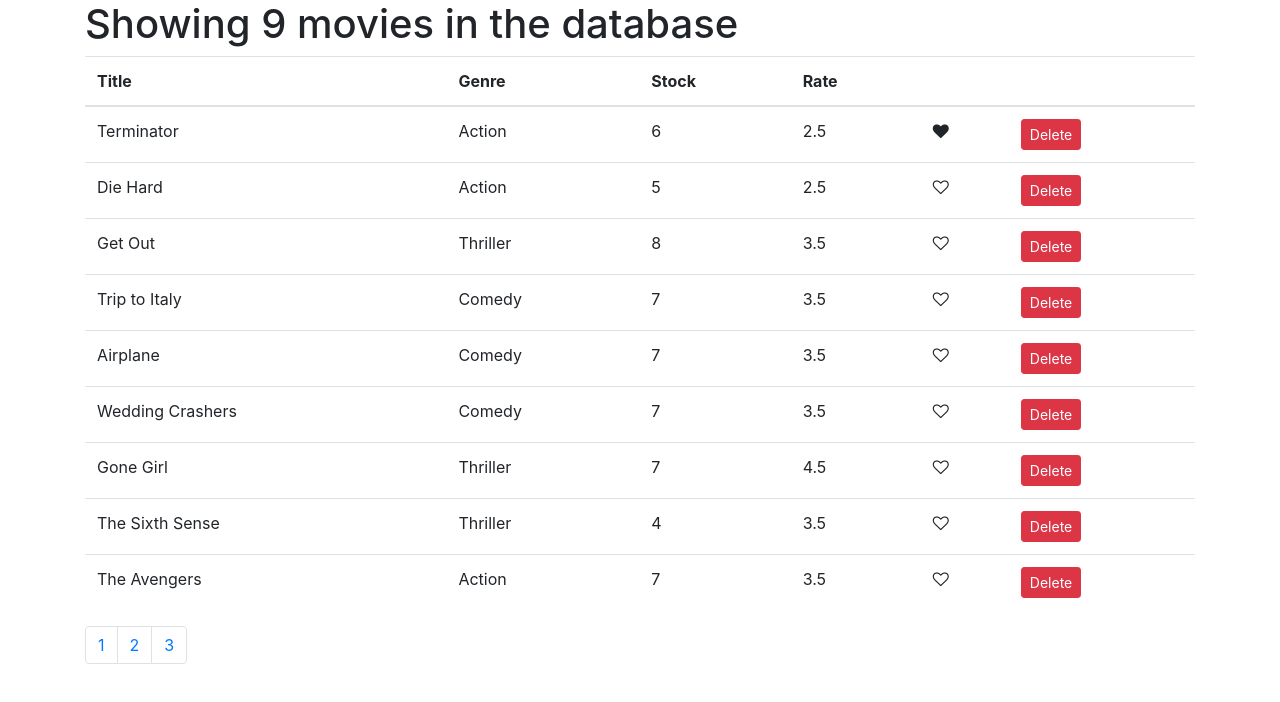
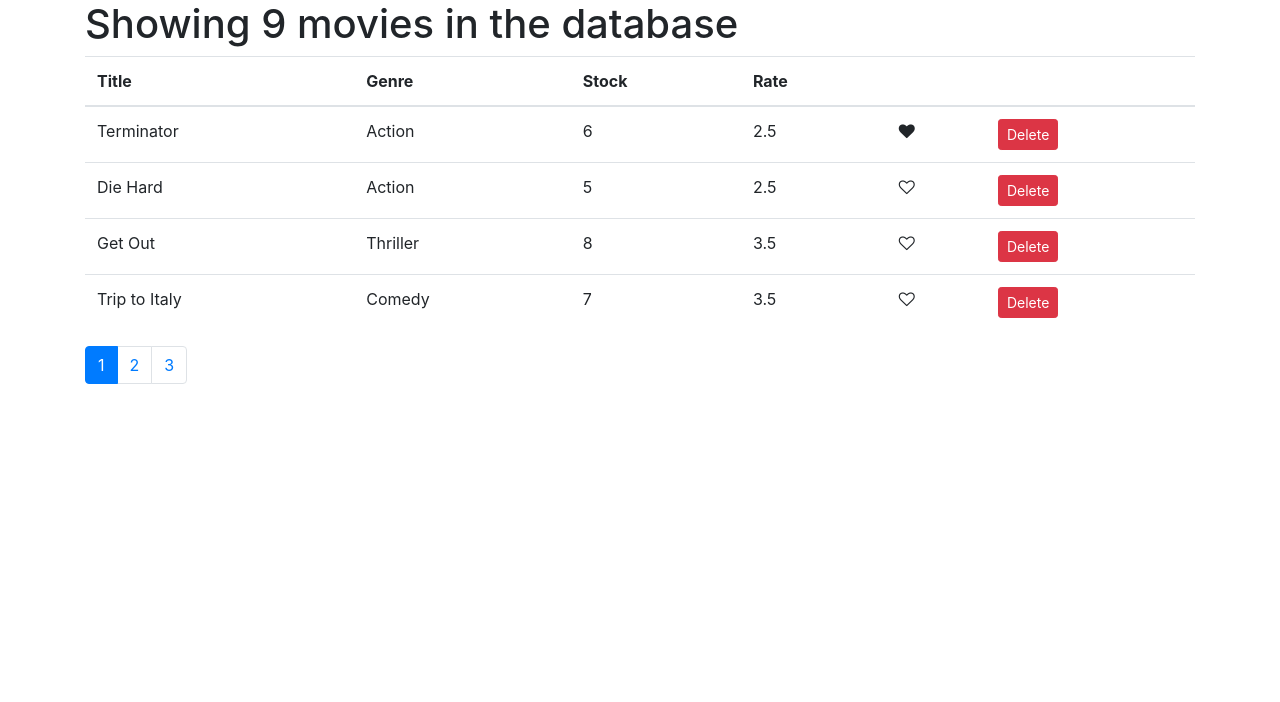
Before and after one commit to fedeaviles/vidly, a React (Create React App) app: page / in a window 1280 px wide. Shown: the top 702 px of the page. Built offline with nearby package versions, Linux system fonts and the light colour scheme.

Commit message:
add pagination

```diff
--- a/src/components/common/pagination.jsx
+++ b/src/components/common/pagination.jsx
@@ -2,7 +2,7 @@
 import _ from "lodash";
 
 const Pagination = (props) => {
-  const { itemsCount, pageSize } = props;
+  const { itemsCount, pageSize, currentPage, onPageChange } = props;
 
   const pagesCount = Math.ceil(itemsCount / pageSize);
   if (pagesCount === 1) return null;
@@ -11,8 +11,13 @@
     <nav>
       <ul className="pagination">
         {pages.map((page) => (
-          <li key={page} className="page-item">
-            <a className="page-link">{page}</a>
+          <li
+            key={page}
+            className={currentPage === page ? "page-item active" : "page-item"}
+          >
+            <button className="page-link" onClick={() => onPageChange(page)}>
+              {page}
+            </button>
           </li>
         ))}
       </ul>
--- a/src/components/movies.jsx
+++ b/src/components/movies.jsx
@@ -2,9 +2,10 @@
 import { getMovies } from "../services/fakeMovieService";
 import Like from "./common/like";
 import Pagination from "./common/pagination";
+import { paginate } from "../utils/pagination";
 
 class Movies extends Component {
-  state = { movies: getMovies(), pageSize: 4 };
+  state = { movies: getMovies(), pageSize: 4, currentPage: 1 };
 
   handleLike = (movie) => {
     const movies = [...this.state.movies];
@@ -21,7 +22,7 @@
   };
 
   handlePageChange = (page) => {
-    console.log(page);
+    this.setState({ currentPage: page });
   };
 
   renderTitle() {
@@ -32,8 +33,10 @@
   }
 
   renderTable() {
-    const { movies } = this.state;
-    if (movies.length === 0) return null;
+    const { length: count } = this.state.movies;
+    const { movies: allMovies, pageSize, currentPage } = this.state;
+    if (count === 0) return null;
+    const movies = paginate(allMovies, currentPage, pageSize);
     return (
       <table className="table">
         <thead>
@@ -47,7 +50,7 @@
           </tr>
         </thead>
         <tbody>
-          {this.state.movies.map((movie) => (
+          {movies.map((movie) => (
             <tr key={movie._id}>
               <td>{movie.title}</td>
               <td>{movie.genre.name}</td>
@@ -75,14 +78,15 @@
   }
 
   render() {
-    const { movies } = this.state;
+    const { movies, pageSize, currentPage } = this.state;
     return (
       <React.Fragment>
         <h1>{this.renderTitle()}</h1>
         {this.renderTable()}
         <Pagination
           itemsCount={movies.length}
-          pageSize={this.state.pageSize}
+          pageSize={pageSize}
+          currentPage={currentPage}
           onPageChange={this.handlePageChange}
         />
       </React.Fragment>
--- /dev/null
+++ b/src/utils/pagination.js
@@ -0,0 +1,6 @@
+import _ from "lodash";
+
+export function paginate(items, pageNumber, pageSize) {
+  const startIndex = (pageNumber - 1) * pageSize;
+  return _(items).slice(startIndex).take(pageSize).value();
+}
```
